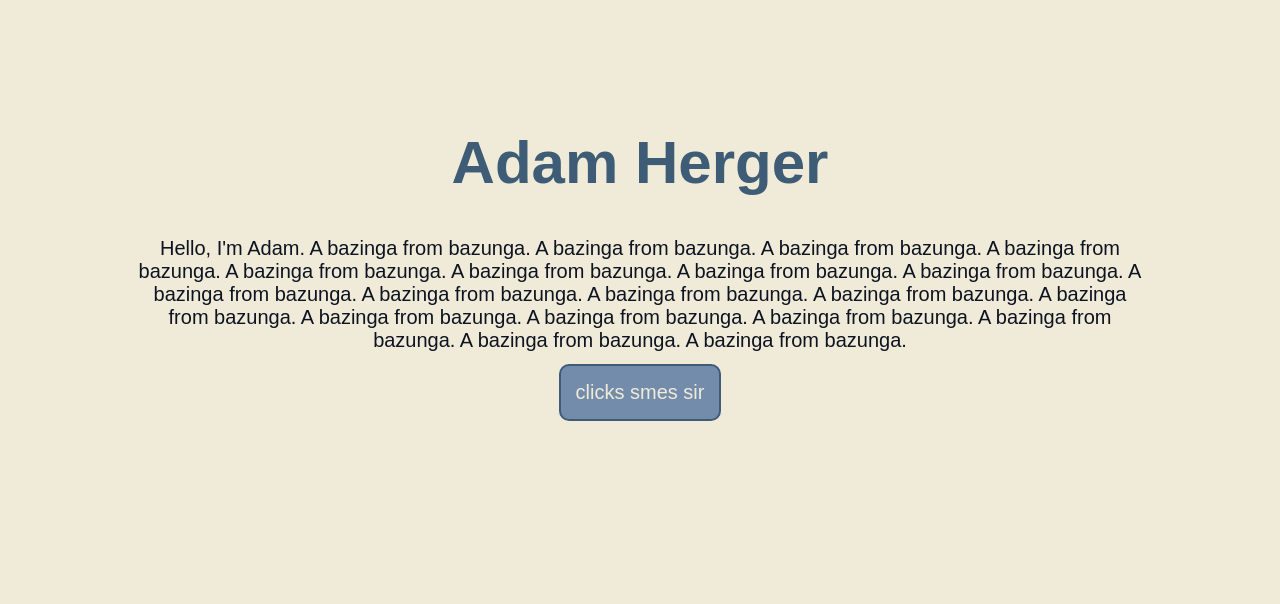
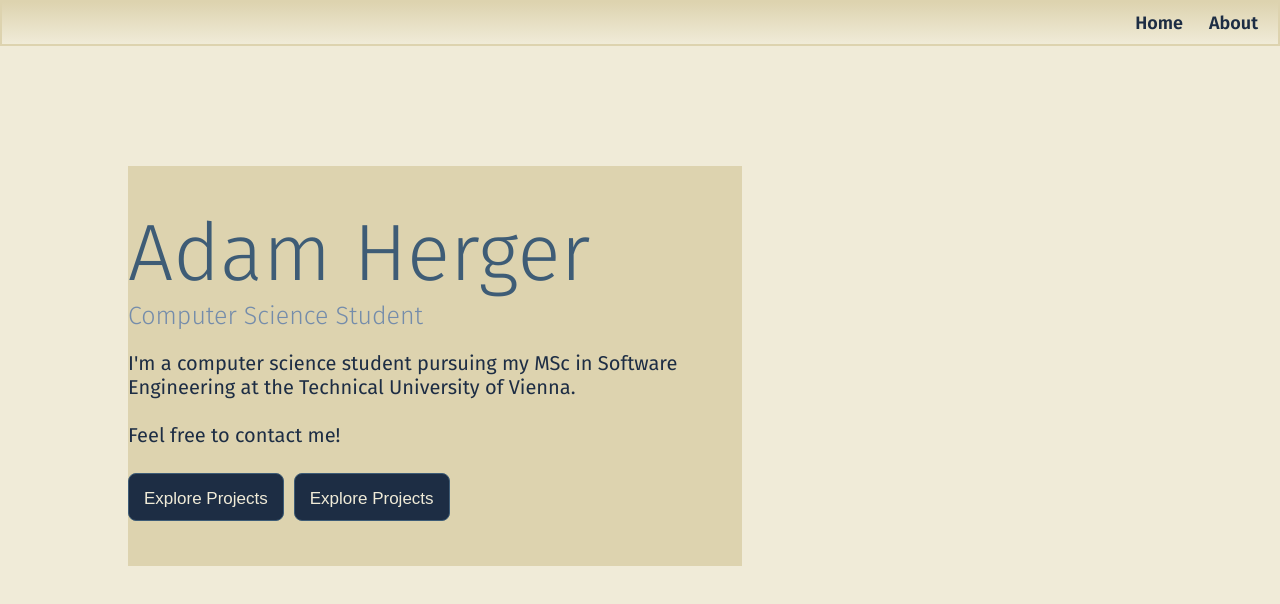
Before and after one commit to AdamHerger/portfolio-v2, a Next.js app: page / in a window 1280 px wide. Shown: the top 604 px of the page. Built offline with nearby package versions, Linux system fonts and the light colour scheme.

Commit message:
good start

```diff
--- a/app/globals.css
+++ b/app/globals.css
@@ -1,5 +1,6 @@
 :root {
   --eggshell: #f0ebd8;
+  --eggshellcontrast: #ddd3af;
   --bluedark: #0d1321;
   --bluemed: #1d2d44;
   --bluelight: #3e5c76;
@@ -7,30 +8,44 @@
 }
 
 body {
+  min-height: 100vh;
   background: var(--eggshell);
   color: var(--bluedark);
-  font-family: Arial, Helvetica, sans-serif;
+  font-family: var(--font-main);
+  margin: 0;
+}
+
+h1 {
+  font-size: 80px;
+  font-weight: 300;
+  margin: 0;
+  color: var(--bluelight);
+}
+
+h3 {
+  font-size: 25px;
+  font-weight: 300;
+  margin: 0;
+  color: var(--blueverylight);
+}
+
+main {
   text-align: center;
   font-size: 20px;
+  font-weight: 400;
+  color: var(--bluemed);
   padding: 10vh 10%;
 }
 
-h1 {
-  font-size: 60px;
-  font-weight: 600;
-  color: var(--bluelight);
-}
-
 button {
-  border: solid 2px var(--bluelight);
-  border-radius: 10px;
-  background-color: var(--blueverylight);
+  border: solid 1px var(--bluelight);
+  border-radius: 8px;
+  background-color: var(--bluemed);
   padding: 15px;
+  height: 80%;
   color: var(--eggshell);
-  text-align: center;
-  align-items: center;
   transition: padding 0.5s;
-  font-size: 20px;
+  font-size: 17px;
 }
 button:hover {
   cursor: pointer;
@@ -42,8 +57,40 @@ button:active {
 }
 
 .content-holder {
-  height: 80px;
+  height: 60px;
+  display: flex;
+  gap: 10px;
+  align-items: center;
+  justify-content: left;
+}
+
+.navbar {
+  list-style-type: none;
+  display: flex;
+  justify-content: right;
+  background: linear-gradient(var(--eggshellcontrast) 0%, var(--eggshell) 100%);
+  border: solid 2px var(--eggshellcontrast);
+  gap: 16px;
+  padding: 10px;
+  margin: 0;
+  font-size: large;
+}
+
+.navbar a {
+  text-decoration: none;
+  color: var(--bluemed);
+  font-weight: 600;
+  justify-content: right;
+  padding-right: 10px;
+}
+
+.main-page-header {
+  width: 60%;
+  height: 50vh;
+  margin-top: 5vh;
   display: flexbox;
   align-content: center;
   justify-content: center;
+  text-align: left;
+  background: var(--eggshellcontrast);
 }
--- a/app/layout.tsx
+++ b/app/layout.tsx
@@ -1,15 +1,10 @@
 import type { Metadata } from "next";
-import { Geist, Geist_Mono } from "next/font/google";
+import { Fira_Sans } from "next/font/google";
 import "./globals.css";
 
-const geistSans = Geist({
-  variable: "--font-geist-sans",
+const firaSans = Fira_Sans({
   subsets: ["latin"],
-});
-
-const geistMono = Geist_Mono({
-  variable: "--font-geist-mono",
-  subsets: ["latin"],
+  weight: ["100", "200", "300", "400", "500", "600", "700"],
 });
 
 export const metadata: Metadata = {
@@ -19,11 +14,8 @@ export const metadata: Metadata = {
 
 export default function RootLayout({ children }: LayoutProps<"/">) {
   return (
-    <html
-      lang="en"
-      className={`${geistSans.variable} ${geistMono.variable} h-full antialiased`}
-    >
-      <body>{children}</body>
+    <html lang="en">
+      <body className={firaSans.className}>{children}</body>
     </html>
   );
 }
--- a/app/page.tsx
+++ b/app/page.tsx
@@ -1,20 +1,26 @@
 import Button from "../components/Button";
+import Navbar from "../components/Navbar";
 
 export default function Home() {
   return (
-    <main>
-      <h1>Adam Herger</h1>
-      Hello, I'm Adam. A bazinga from bazunga. A bazinga from bazunga. A bazinga
-      from bazunga. A bazinga from bazunga. A bazinga from bazunga. A bazinga
-      from bazunga. A bazinga from bazunga. A bazinga from bazunga. A bazinga
-      from bazunga. A bazinga from bazunga. A bazinga from bazunga. A bazinga
-      from bazunga. A bazinga from bazunga. A bazinga from bazunga. A bazinga
-      from bazunga. A bazinga from bazunga. A bazinga from bazunga. A bazinga
-      from bazunga. A bazinga from bazunga.
-      <br />
-      <div className="content-holder">
-        <Button text={"clicks smes sir"}></Button>
-      </div>
-    </main>
+    <>
+      <Navbar />
+      <main>
+        <div className="main-page-header">
+          <h1>Adam Herger</h1>
+          <h3>Computer Science Student</h3>
+          <p>
+            I'm a computer science student pursuing my MSc in Software
+            Engineering at the Technical University of Vienna.
+            <br /> <br />
+            Feel free to contact me!
+          </p>
+          <div className="content-holder">
+            <Button text={"Explore Projects"}></Button>
+            <Button text={"Explore Projects"}></Button>
+          </div>
+        </div>
+      </main>
+    </>
   );
 }
--- /dev/null
+++ b/components/Navbar.jsx
@@ -0,0 +1,14 @@
+function Navbar() {
+  return (
+    <ul className="navbar">
+      <li>
+        <a href="default.asp">Home</a>
+      </li>
+      <li>
+        <a href="about.asp">About</a>
+      </li>
+    </ul>
+  );
+}
+
+export default Navbar;
```
